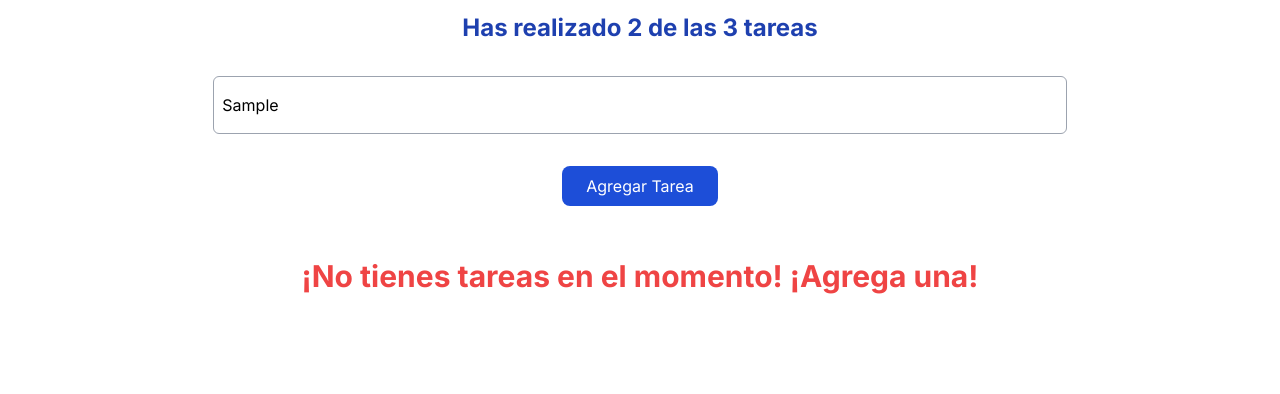
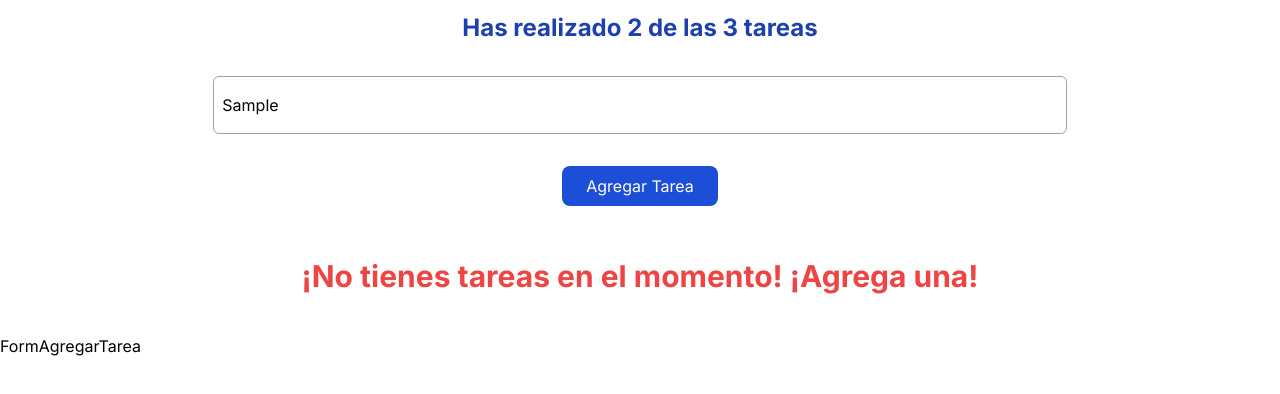
Before and after one commit to SebasHG11/App-Tareas-React-TS-tailwind-, a Next.js app: page / in a window 1280 px wide. Both pictures are taken after typing "Sample" into the empty fields and a click on the button "Agregar Tarea". Shown: the top 394 px of the page. Built offline with nearby package versions, Linux system fonts and the light colour scheme.

Commit message:
Creo modal con createPortal y agrego funcionalidad a BtnAgregarTarea

```diff
--- a/src/app/layout.tsx
+++ b/src/app/layout.tsx
@@ -16,7 +16,10 @@ export default function RootLayout({
 }>) {
   return (
     <html lang="en">
-      <body className={inter.className}>{children}</body>
+      <body className={inter.className}>
+        {children}
+        <div id="portal-root"></div>
+      </body>
     </html>
   );
 }
--- a/src/app/page.tsx
+++ b/src/app/page.tsx
@@ -5,6 +5,8 @@ import { BuscadorTareas } from "@/components/BuscadorTareas";
 import { BtnAgregarTarea } from "@/components/BtnAgregarTarea";
 import { ContenedorCards } from "@/components/ContenedorCards";
 import { CardTarea } from "@/components/CardTarea";
+import { Modal } from "@/components/Modal";
+import { FormAgregarTarea } from "@/components/FormAgregarTarea";
 
 export default function Home() {
   const initialValue: ITarea[] = [
@@ -16,6 +18,7 @@ export default function Home() {
   const [tareas, setTareas] = useState<ITarea[]>(initialValue);
   const [tareasFilter, setTareasFilter] = useState<ITarea[]>(tareas);
   const [busqueda, setBusqueda] = useState<string>('');
+  const [openModal, setOpenModal] = useState<boolean>(false);
 
   const handleCambiarCompletado = (id: number, event: MouseEvent<HTMLSpanElement, globalThis.MouseEvent>): void => {
     event.preventDefault();
@@ -43,6 +46,10 @@ export default function Home() {
 
   return (
     <div className="grid place-items-center">
+      {openModal &&
+       <Modal>
+        <FormAgregarTarea />
+       </Modal> }
       <HeaderTareas
         tareas={tareas}
       />
@@ -50,7 +57,9 @@ export default function Home() {
         busqueda={busqueda}
         setBusqueda={setBusqueda}
       />
-      <BtnAgregarTarea />
+      <BtnAgregarTarea
+        setOpenModal={setOpenModal}
+      />
       <ContenedorCards>
         {(tareasFilter.length > 0) ?
           tareasFilter.map(tarea => (
--- a/src/components/BtnAgregarTarea/index.tsx
+++ b/src/components/BtnAgregarTarea/index.tsx
@@ -1,10 +1,22 @@
-export const BtnAgregarTarea = (): JSX.Element =>{
-    return(
+import { Dispatch, SetStateAction, MouseEvent } from "react";
+
+type Props = {
+    setOpenModal: Dispatch<SetStateAction<boolean>>
+}
+
+export const BtnAgregarTarea = ({ setOpenModal }: Props): JSX.Element => {
+    const handleModalAgregar = (event: MouseEvent<HTMLButtonElement, globalThis.MouseEvent>) =>{
+        event.preventDefault();
+        setOpenModal(true);
+    }
+
+    return (
         <div className="m-3 grid place-items-center">
             <button
+                onClick={(event) => handleModalAgregar(event)}
                 className="px-6 py-2 rounded-lg bg-blue-700 text-white hover:bg-white hover:border-2 hover:border-blue-700 hover:text-blue-700"
             >
-            Agregar Tarea
+                Agregar Tarea
             </button>
         </div>
     );
--- /dev/null
+++ b/src/components/FormAgregarTarea/index.tsx
@@ -0,0 +1,7 @@
+export const FormAgregarTarea = (): JSX.Element => {
+    return(
+        <>
+          <p>FormAgregarTarea</p>
+        </>
+    )
+}
--- /dev/null
+++ b/src/components/Modal/index.tsx
@@ -0,0 +1,22 @@
+import React from "react"
+import { createPortal } from "react-dom"
+
+type Props = {
+    children: React.ReactNode
+}
+
+export const Modal = ({ children }: Props): JSX.Element => {
+    const portal = window.document.getElementById("portal-root");
+
+    if (portal) {
+        return createPortal(
+            children,
+            portal
+        )
+    } else {
+        return (
+            <></>
+        )
+    }
+
+}
```
